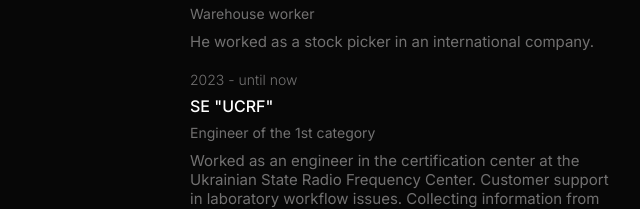
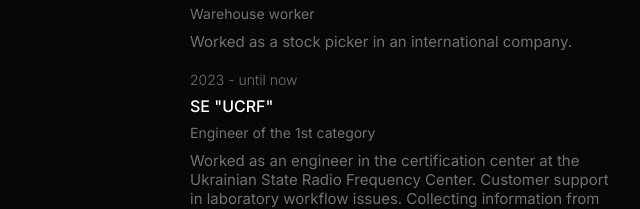
Before and after one commit to belesspathetic/cv, a plain HTML site: page eng_index.html in a window 1280 px wide. Shown: the part 573-782 px from the top of the page, 470-1110 px from the left. Drawn offline with nearby package versions, Linux system fonts and the light colour scheme.

Commit message:
new edit

```diff
--- a/eng_index.html
+++ b/eng_index.html
@@ -84,7 +84,7 @@
                 <h4 class="item_title">Db Schenker</h4>
                 <p class="item_subtitle">Warehouse worker</p>
                 <p class="description">
-                    He worked as a stock picker in an international company.
+                    Worked as a stock picker in an international company.
                 </p>
             </div>
             <div class="exp_item">
```
